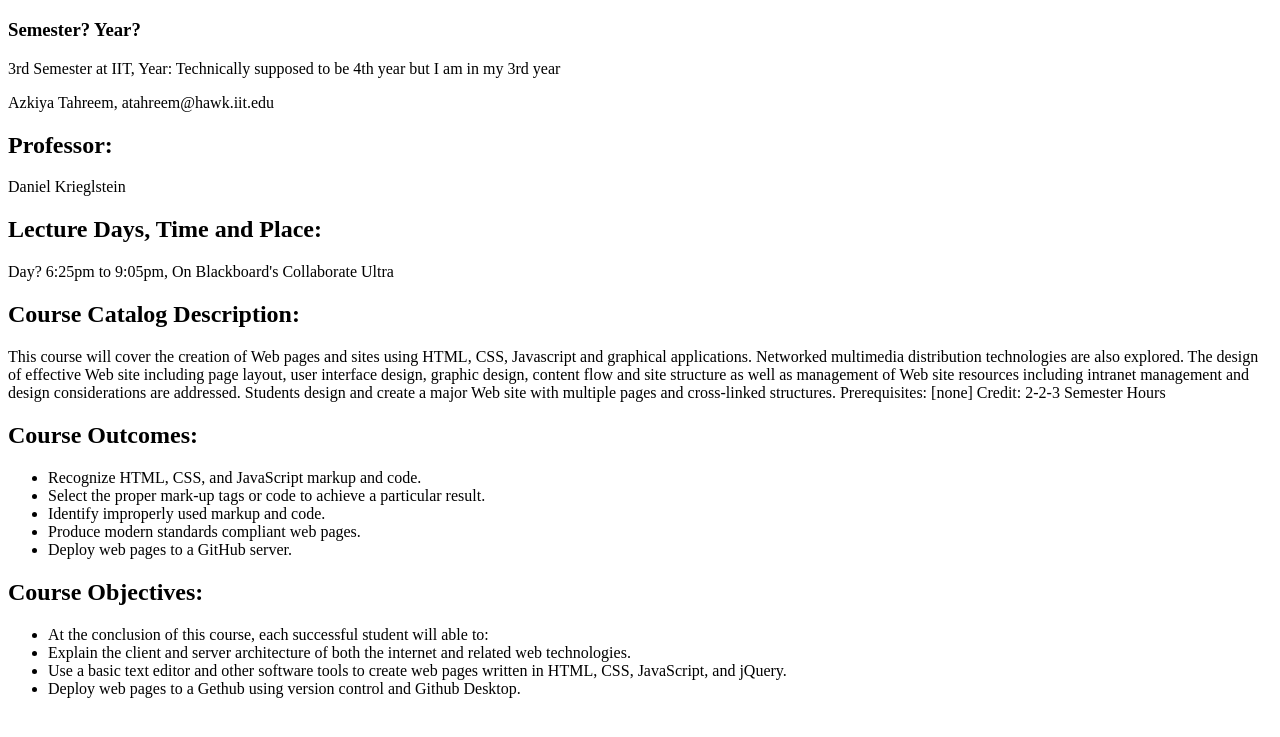
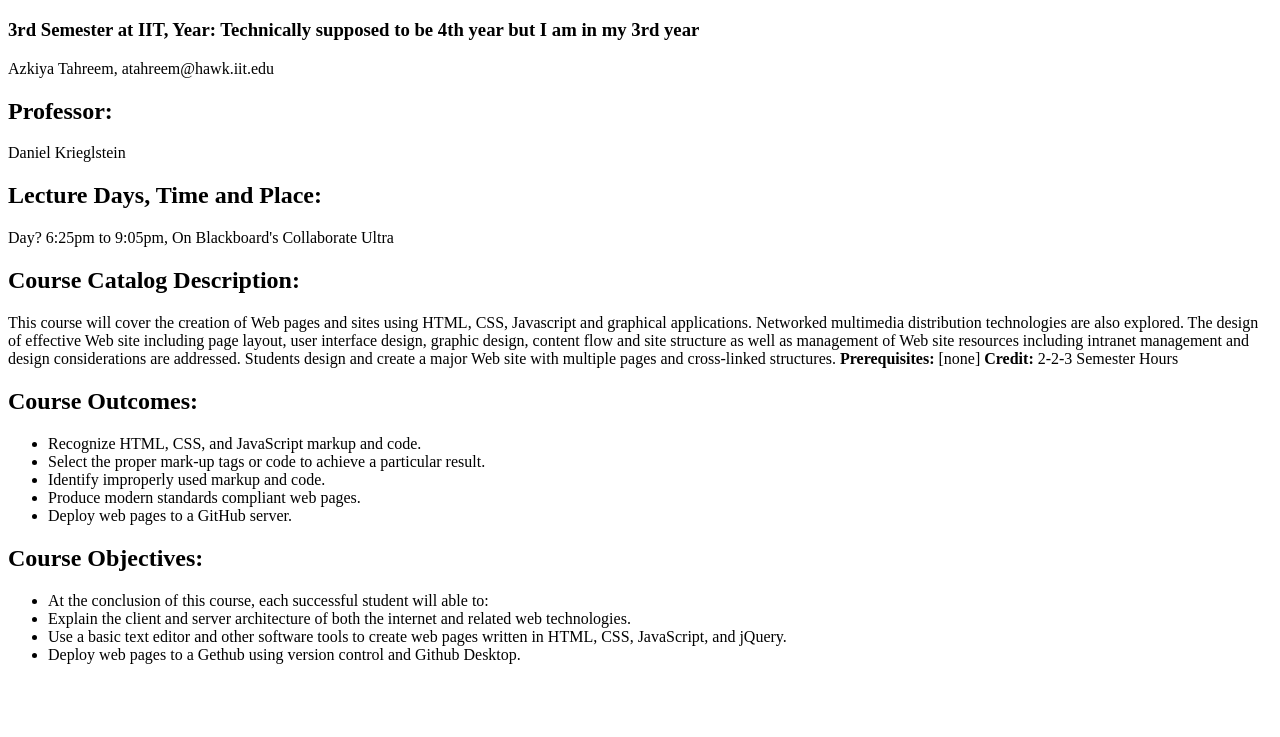
Before and after one commit to azki4/lab2, a plain HTML site: page index.html in a window 1280 px wide. Shown: the part 61-798 px from the top of the page. Drawn offline with Linux system fonts and the light colour scheme.

Commit message:
adding strong to make words bold

```diff
--- a/index.html
+++ b/index.html
@@ -6,15 +6,14 @@
 </head>
 <body>
     <h1>ITMD-361 Internet Technologies and Web Design</h1>
-    <h3>Semester? Year?</h3>
-	<p>3rd Semester at IIT, Year: Technically supposed to be 4th year but I am in my 3rd year</p>
+    <h3>3rd Semester at IIT, Year: Technically supposed to be 4th year but I am in my 3rd year</h3>
     <p>Azkiya Tahreem, atahreem@hawk.iit.edu</p>
     <h2>Professor:</h2>
     <p>Daniel Krieglstein</p>
     <h2>Lecture Days, Time and Place:</h2>
     <p>Day? 6:25pm to 9:05pm, On Blackboard's Collaborate Ultra</p>
     <h2>Course Catalog Description:</h2>
-    <p>This course will cover the creation of Web pages and sites using HTML, CSS, Javascript and graphical applications. Networked multimedia distribution technologies are also explored. The design of effective Web site including page layout, user interface design, graphic design, content flow and site structure as well as management of Web site resources including intranet management and design considerations are addressed. Students design and create a major Web site with multiple pages and cross-linked structures. Prerequisites: [none] Credit: 2-2-3 Semester Hours</p>
+    <p>This course will cover the creation of Web pages and sites using HTML, CSS, Javascript and graphical applications. Networked multimedia distribution technologies are also explored. The design of effective Web site including page layout, user interface design, graphic design, content flow and site structure as well as management of Web site resources including intranet management and design considerations are addressed. Students design and create a major Web site with multiple pages and cross-linked structures. <strong>Prerequisites:</strong> [none] <strong>Credit:</strong> 2-2-3 Semester Hours</p>
     <h2>Course Outcomes:</h2>
     <ul>
         <li>Recognize HTML, CSS, and JavaScript markup and code.</li>
```
